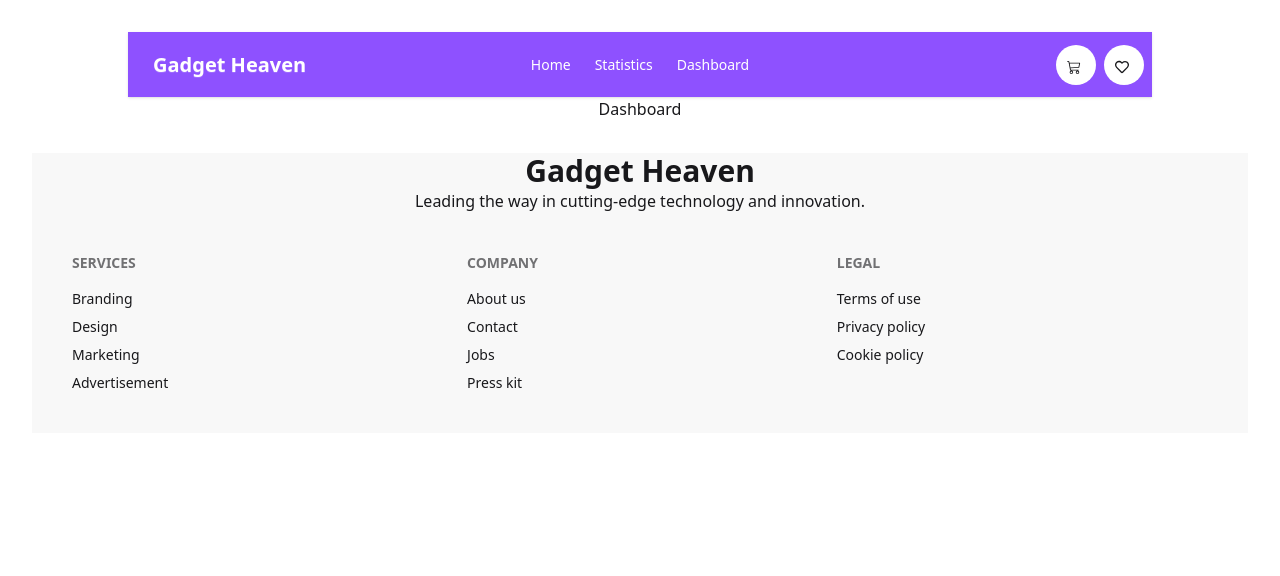
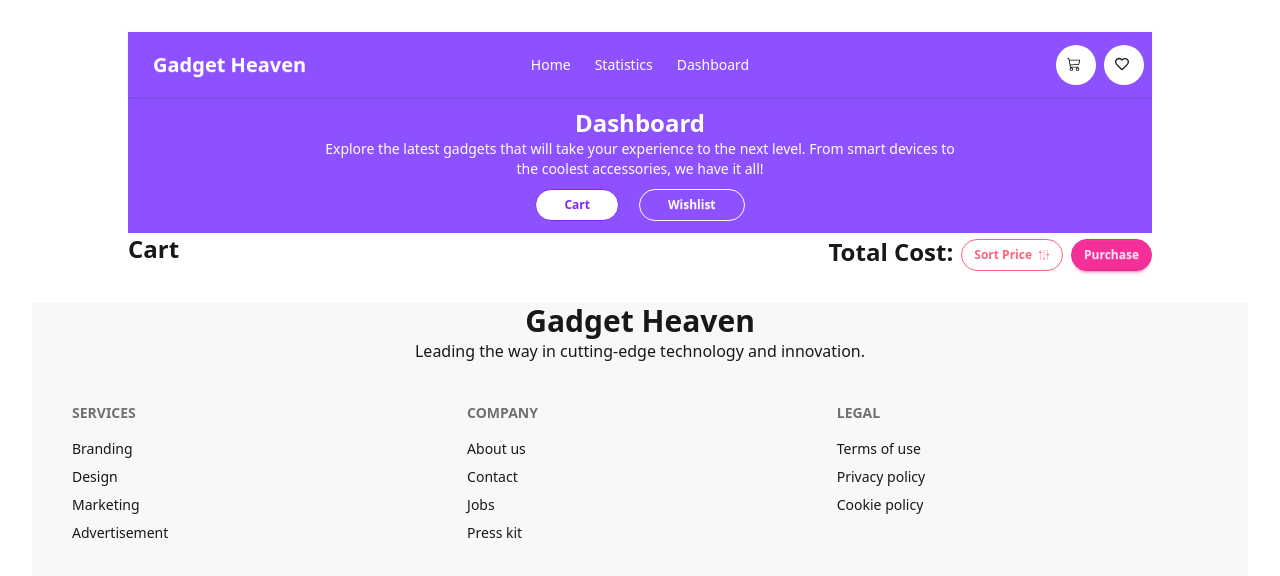
Before and after one commit to TheCoderArif/B10-A08-Gadget-Heaven, a React (Vite) app: page /dashboard in a window 1280 px wide. Shown: the top 576 px of the page. Built offline with nearby package versions, Linux system fonts and the light colour scheme.

Commit message:
adding statistics

```diff
--- a/package.json
+++ b/package.json
@@ -15,6 +15,7 @@
     "react-dom": "^19.2.0",
     "react-icons": "^5.5.0",
     "react-router-dom": "^7.12.0",
+    "recharts": "^3.7.0",
     "tailwindcss": "^4.1.18"
   },
   "devDependencies": {
--- /dev/null
+++ b/src/components/Cart/Cart.jsx
@@ -0,0 +1,29 @@
+// import { useContext } from "react";
+import { GiSettingsKnobs } from "react-icons/gi";
+// import { useLoaderData } from "react-router-dom";
+import { CartWishContext } from "../Contexts/Contexts";
+const Cart = () => {
+    // const productList = useLoaderData();
+    // const allProductsList = [...productList.categories[0].products,...productList.categories[1].products, ...productList.categories[2].products]
+
+    // const [cart, setCart, wishList, setWishList] = useContext(CartWishContext)
+
+    // const cartData = allProductsList.filter(product => product.product_id === cart)
+    return (
+        <div>
+            <div className="flex justify-between">
+                <div>
+                    <h3 className="text-2xl font-bold">Cart</h3>
+                </div>
+                <div className="flex gap-2 justify-center items-center">
+                    <h3 className="text-2xl font-bold">Total Cost: </h3>
+                    <button className=" mt-1.5 btn btn-outline btn-error btn-sm rounded-2xl">Sort Price <GiSettingsKnobs></GiSettingsKnobs></button>
+                    <button className=" mt-1.5 btn btn-outlinee btn-secondary btn-sm rounded-2xl">Purchase</button>
+
+                </div>
+            </div>
+        </div>
+    );
+};
+
+export default Cart;
--- a/src/components/CategoryList/AllProducts/AllProducts.jsx
+++ b/src/components/CategoryList/AllProducts/AllProducts.jsx
@@ -3,7 +3,6 @@ import Product from "../../Product/Product";
 
 const AllProducts = () => {
     const productList = useLoaderData();
-    // console.log(productList.categories[1].products);
     const allProductsList = [...productList.categories[0].products,...productList.categories[1].products, ...productList.categories[2].products]
 
     // console.log(allProductsList);
--- a/src/components/Dashboard/Dashboard.jsx
+++ b/src/components/Dashboard/Dashboard.jsx
@@ -1,8 +1,30 @@
+import { useState } from "react";
+import { NavLink, Outlet } from "react-router-dom";
+
 
 const Dashboard = () => {
+
+    const [cartD, setSartD] = useState('cartD');
+
+
     return (
-        <div>
-            Dashboard
+        <div className="max-w-5xl mx-auto">
+         <div className="bg-violet-500 text-white pt-2.5 pb-3 ">
+        <h1 className="text-2xl font-bold">Dashboard</h1>
+        <p className="text-sm">
+          Explore the latest gadgets that will take your experience to the next level. From smart devices to <br /> the coolest accessories, we have it all!
+        </p>
+        <div className="pt-2.5">
+          <NavLink to='/dashboard/'>
+            <button onClick={() => setSartD('cartD')} className={`btn btn-outline btn-sm rounded-3xl px-7 mx-2.5 ${cartD === 'cartD' && 'bg-white text-violet-600'}`}>Cart</button>
+          </NavLink>
+          <NavLink to='/dashboard/wishlist'>
+            <button onClick={() => setSartD('wishlistD')} className={`btn btn-outline btn-sm rounded-3xl px-7 mx-2.5 ${cartD === 'wishlistD' && 'bg-white text-violet-600'}`}>Wishlist</button>
+          </NavLink>
+          {/* <button className="btn btn-outline">Default</button> */}
+        </div>
+      </div>
+      <Outlet></Outlet>
         </div>
     );
 };
--- a/src/components/NavBar/NavBar.jsx
+++ b/src/components/NavBar/NavBar.jsx
@@ -2,7 +2,7 @@
 import { useContext } from "react";
 import { BsCart3 } from "react-icons/bs";
 import { FaRegHeart } from "react-icons/fa";
-import { NavLink } from "react-router-dom";
+import { Link, NavLink } from "react-router-dom";
 import { CartWishContext, PositionContext } from "../Contexts/Contexts";
 
 
@@ -11,6 +11,7 @@ const NavBar = () => {
 
   const [position, setPosition] = useContext(PositionContext);
   const [cart, setCart, wishList, setWishList] = useContext(CartWishContext);
+  console.log(setCart, setWishList)
 
 
   // console.log(position)
@@ -79,18 +80,22 @@ const NavBar = () => {
 
 
           <button className={`mr-2 btn btn-ghost btn-circle  ${position === 'home' && 'bg-white'}`}>
+            <Link to='/dashboard/'>
             <div className="indicator ">
               <BsCart3 className="mt-1 mr-1 "></BsCart3>
               <span className={` badge badge-xs badge-primary indicator-item ${cart.length === 0 ? 'hidden' : ''}`}> {cart.length}</span>
             </div>
+            </Link>
           </button>
 
 
           <button className={`btn btn-ghost btn-circle ${position === 'home' && 'bg-white'}`}>
+            <Link to='/dashboard/wishlist'>
             <div className="indicator ">
               <FaRegHeart className="mt-1 mr-1"></FaRegHeart>
               <span className={`badge badge-xs badge-primary indicator-item ${wishList.length === 0 ? 'hidden' : ''}`}>{wishList.length}</span>
             </div>
+            </Link>
           </button>
 
         </div>
--- a/src/components/ProductDetails/ProductDetails.jsx
+++ b/src/components/ProductDetails/ProductDetails.jsx
@@ -11,12 +11,24 @@ const ProductDetails = () => {
   const [cart, setCart, wishList, setWishList] = useContext(CartWishContext)
 
   const handleCart = id => {
-    const newCart = [...cart, id]
-    setCart(newCart);
+    if (cart.includes(id)) {
+      console.log('.')
+    }
+    else {
+
+      const newCart = [...cart, id]
+      setCart(newCart);
+    }
   }
   const handleWishList = id => {
-    const newCart = [...wishList, id]
-    setWishList(newCart);
+    if (wishList.includes(id)) {
+      console.log('.')
+    }
+    else {
+
+      const newWishList = [...wishList, id]
+      setWishList(newWishList);
+    }
   }
 
   const { productId } = useParams();
@@ -58,13 +70,13 @@ const ProductDetails = () => {
         <h1 className="text-2xl font-bold">Product Details</h1>
         <p className="text-sm">
           Explore the latest gadget that will take your experience to the next
-          level. From smark devices to <br /> the coolest accessories, We have
+          level. From smart devices to <br /> the coolest accessories, We have
           it all.
         </p>
       </div>
 
       <div className="w-2/3 mx-auto ">
-        <div className="hero bg-base-200 p-4 -mt-30 bg-amber-700 rounded-2xl">
+        <div className="hero bg-base-200 p-4 -mt-30  rounded-2xl">
           <div className="hero-content flex-col lg:flex-row">
             <img
               src={product_image}
@@ -78,7 +90,7 @@ const ProductDetails = () => {
                   In Stock
                 </button>
               )}
-              <h3 className="text-sm text-gray-500 my-1 mb-3">{description}</h3>
+              <h3 className="text-sm text-gray-500 my-1 mb-3 ">{description}</h3>
               <h2 className="text-lg font-bold">Specification:</h2>
               <ol className=" text-sm text-gray-600 flex flex-col items-start my-1 mb-3">
                 {Specification.map((item) => (
--- /dev/null
+++ b/src/components/Statistics/BarC.jsx
@@ -0,0 +1,45 @@
+import { useLoaderData } from "react-router-dom";
+import { BarChart, CartesianGrid, Legend, Line, LineChart, Tooltip, XAxis, YAxis } from "recharts";
+
+const BarC = () => {
+
+  const productList = useLoaderData();
+    const dashBoardData = [...productList.categories[0].products,...productList.categories[1].products, ...productList.categories[2].products]
+
+    // console.log(dashBoardData);
+
+
+
+    return (
+        <div>
+             <LineChart width={1200} height={300} data={dashBoardData}>
+              <XAxis dataKey={'product_title'}></XAxis>
+              <YAxis dataKey={'rating'}></YAxis>
+              <YAxis dataKey={'price'}></YAxis>
+              {/* <Line type="monotone" dataKey={'rating'}></Line> */}
+              <Line type="monotone" dataKey={'price'}></Line>
+
+              {/* <Bar dataKey="rating" fill="#8884d8" /> */}
+              <Tooltip></Tooltip>
+              <Legend></Legend>
+
+
+             </LineChart>
+             <LineChart width={1200} height={300} data={dashBoardData}>
+              <XAxis dataKey={'product_title'}></XAxis>
+              <YAxis dataKey={'rating'}></YAxis>
+              {/* <YAxis dataKey={'price'}></YAxis> */}
+              <Line type="monotone" dataKey={'rating'}></Line>
+              {/* <Line type="monotone" dataKey={'price'}></Line> */}
+
+              {/* <Bar dataKey="rating" fill="#8884d8" /> */}
+              <Tooltip></Tooltip>
+              <Legend></Legend>
+
+
+             </LineChart>
+        </div>
+    );
+};
+
+export default BarC;
--- a/src/components/Statistics/Statistics.jsx
+++ b/src/components/Statistics/Statistics.jsx
@@ -1,9 +1,14 @@
+import { BarChart, Bar, XAxis, YAxis, CartesianGrid, Tooltip, Legend } from 'recharts';
+import BarC from './BarC';
+// import { RechartsDevtools } from '@recharts/devtools';
+const Statistics = () => {
 
-
-const Statistics = () => {
     return (
         <div>
             Statistics
+
+           <BarC></BarC>
+
         </div>
     );
 };
--- /dev/null
+++ b/src/components/WishList/WishList.jsx
@@ -0,0 +1,10 @@
+
+const WishList = () => {
+    return (
+        <div>
+            Wish List
+        </div>
+    );
+};
+
+export default WishList;
--- a/src/main.jsx
+++ b/src/main.jsx
@@ -16,6 +16,8 @@ import SmartWatches from './components/CategoryList/SmartWatches/SmartWatches.js
 import Macbooks from './components/CategoryList/Macbooks/Macbooks.jsx'
 import Iphones from './components/CategoryList/Iphones/Iphones.jsx'
 import ProductDetails from './components/ProductDetails/ProductDetails.jsx'
+import Cart from './components/Cart/Cart.jsx'
+import WishList from './components/WishList/WishList.jsx'
 
 const router = createBrowserRouter([
   {
@@ -67,11 +69,24 @@ const router = createBrowserRouter([
       },
       {
         path: '/statistics',
-        element: <Statistics></Statistics>
+        element: <Statistics></Statistics>,
+        loader: () => fetch('dataSets.json'),
       },
       {
         path: '/dashboard',
-        element: <Dashboard></Dashboard>
+        element: <Dashboard></Dashboard>,
+        children: [
+          {
+            path: '/dashboard/',
+            element: <Cart></Cart>,
+            loader: () => fetch('dataSets.json')
+          },
+          {
+            path: '/dashboard/wishlist',
+            element: <WishList></WishList>,
+            loader: () => fetch('dataSets.json')
+          }
+        ]
       }
     ],
     errorElement:<ErrorPage></ErrorPage>
```
Also changed, not shown: 1 other file (tests, documents, lock files or other folders).
